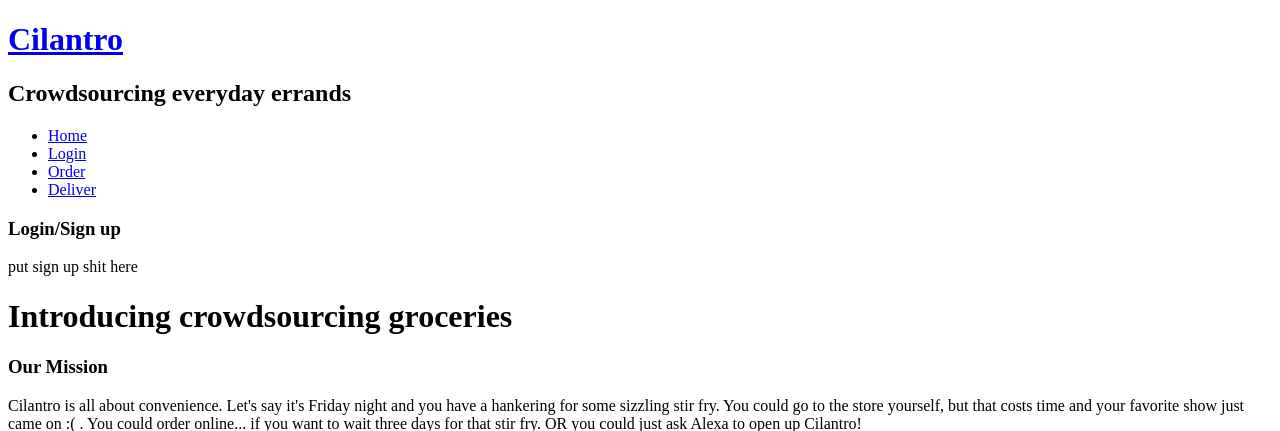
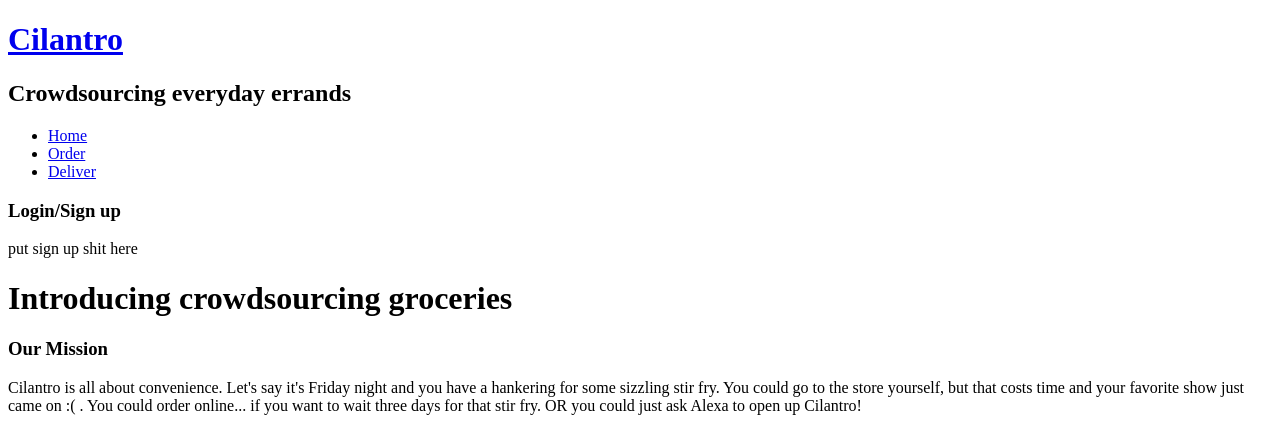
Before and after one commit to rohanp/AngelHacks, a Flask app: template templates/home.html in a window 1280 px wide. Shown: the top 431 px of the page. Run offline with Flask 2, Linux system fonts and the light colour scheme; the template is opened without the code that fills it, so the values that code supplies are empty.

Commit message:
deleted the redundant "Login" tab

```diff
--- a/templates/home.html
+++ b/templates/home.html
@@ -23,7 +23,6 @@
         <ul id="menu">
           <!-- put class="selected" in the li tag for the selected page - to highlight which page you're on -->
           <li class="selected"><a href="index.html">Home</a></li>
-          <li><a href="examples.html">Login</a></li>
           <li><a href="page.html">Order</a></li>
           <li><a href="another_page.html">Deliver</a></li>
         </ul>
```
